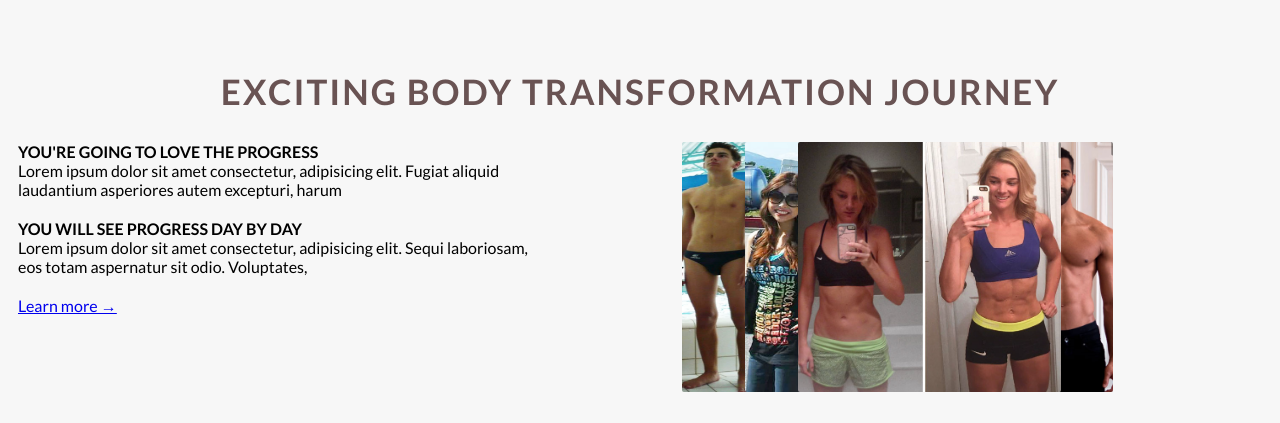
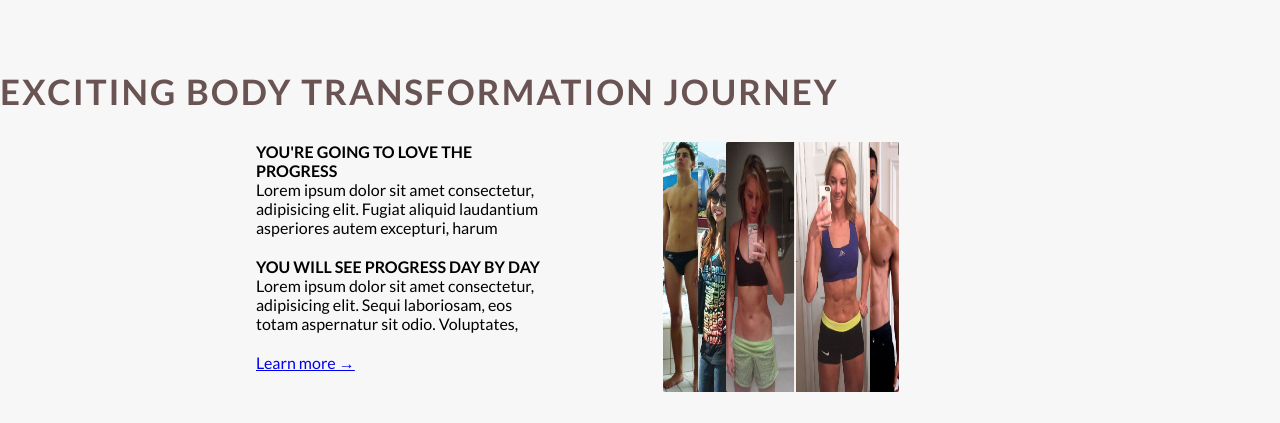
Before and after one commit to ian-afk/GYM_PROJECT_mern, a React (Vite) app in the folder frontend/: page / in a window 1280 px wide. Shown: the part 710-1133 px from the top of the page. Built offline with nearby package versions, Linux system fonts and the light colour scheme.

Commit message:
add flex in section about, to wrap and  mediaquery for maxwidth margins

```diff
--- a/frontend/src/pages/Home/Main.module.css
+++ b/frontend/src/pages/Home/Main.module.css
@@ -3,11 +3,12 @@
 }
 
 .section-about {
+  display: flex;
+  flex-flow: column wrap;
+
   background-color: #f7f7f7;
   padding: 100px 0 250px 0;
-}
-.center-text {
-  text-align: center;
+  /* height: 60vh; */
 }
 
 .heading-secondary {
@@ -39,14 +40,16 @@
 }
 
 .row {
-  max-width: 1244px;
   margin: 0 auto;
   display: flex;
+  width: 60vw;
+  flex-wrap: wrap;
 }
 
 .row .col-1-of-2 {
   width: calc((100% - 6rem) / 2);
   margin-right: 6rem;
+  flex: 1;
 }
 
 .composition {
@@ -135,8 +138,20 @@
   transform: skewY(-7deg);
   background-color: #be4f4f;
   min-height: 600px;
-  margin-top: -3rem;
+  margin-top: -9rem;
 }
+
+@media (max-width: 480px) {
+  .section-features {
+    margin-top: -3rem;
+  }
+
+  .ft-box--card:nth-of-type(3),
+  .ft-box--card:nth-of-type(4) {
+    display: none;
+  }
+}
+
 .features-row {
   margin-top: 5rem;
   transform: skewY(7deg);
```
